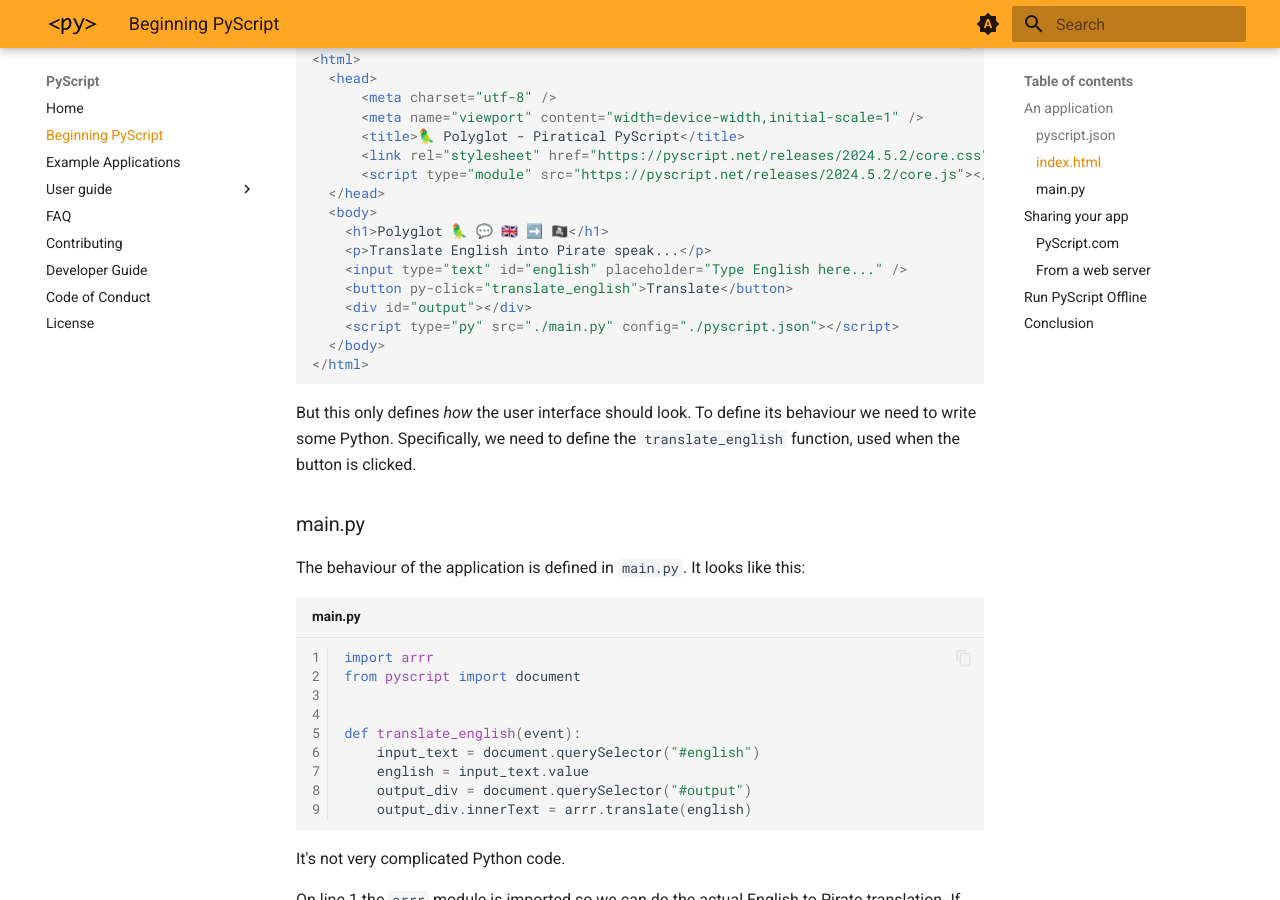
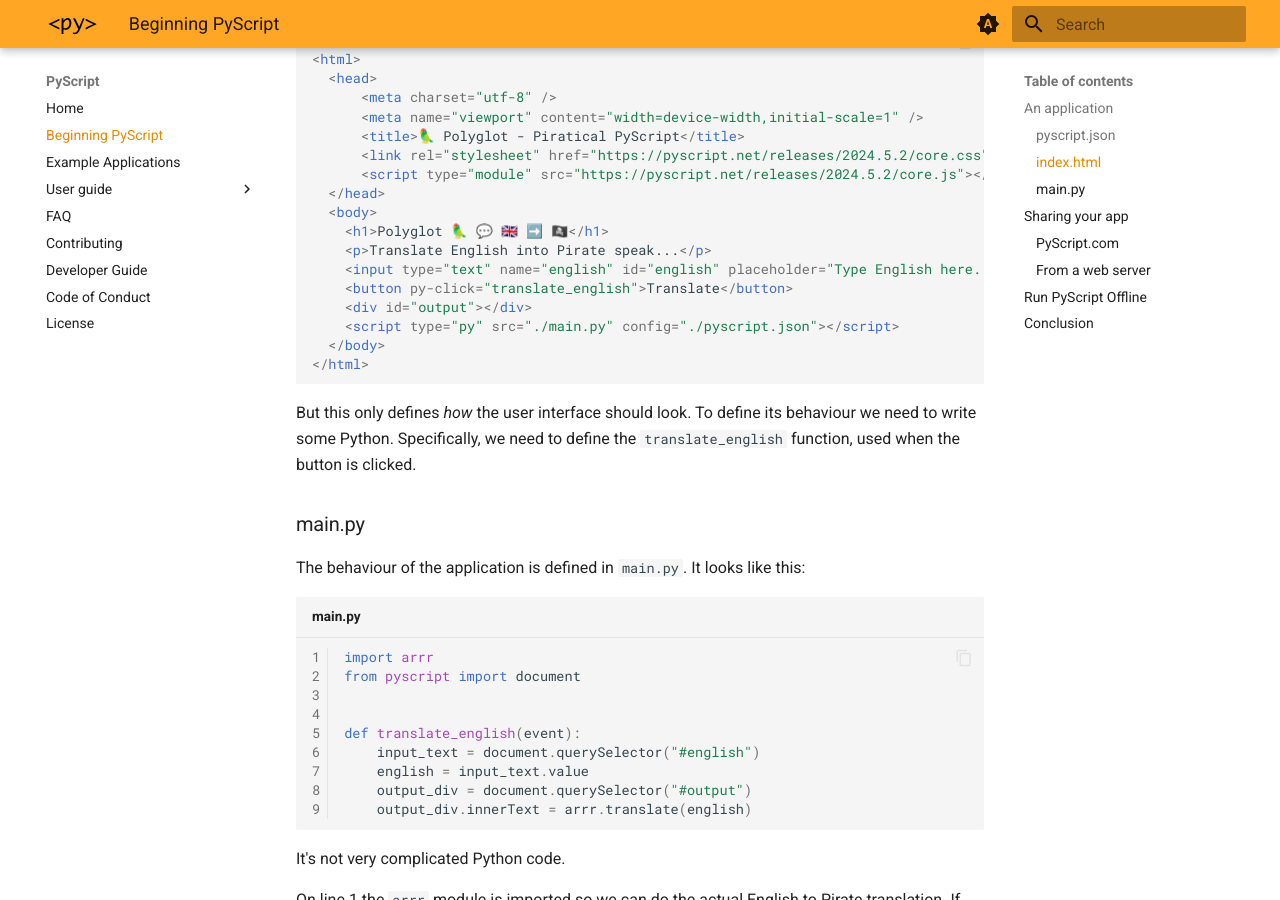
Before and after one commit to pyscript/docs, an MkDocs documentation site: the page built from docs/beginning-pyscript.md, in a window 1280 px wide and 900 px high, scrolled down 3928 px. Built offline with MkDocs 1.6.1 and Material for MkDocs 9.7.7, drawn with Linux system fonts in a browser that asks for light colours; the version menu is left out.

Commit message:
Fix beginning code

```diff
--- a/docs/beginning-pyscript.md
+++ b/docs/beginning-pyscript.md
@@ -169,7 +169,7 @@ In the end, our HTML should look like this:
   <body>
     <h1>Polyglot 🦜 💬 🇬🇧 ➡️ 🏴‍☠️</h1>
     <p>Translate English into Pirate speak...</p>
-    <input type="text" id="english" placeholder="Type English here..." />
+    <input type="text" name="english" id="english" placeholder="Type English here..." />
     <button py-click="translate_english">Translate</button>
     <div id="output"></div>
     <script type="py" src="./main.py" config="./pyscript.json"></script>
```
